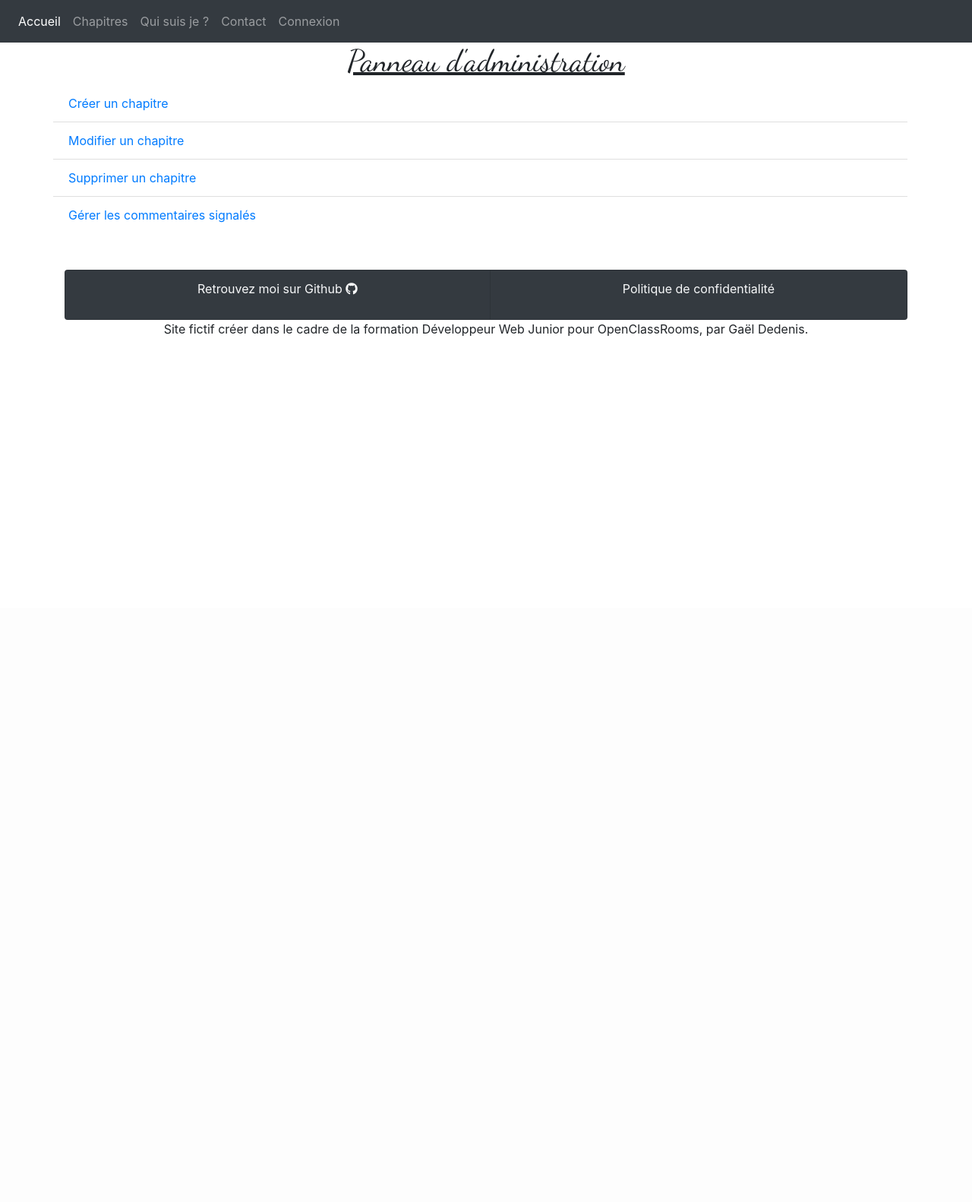
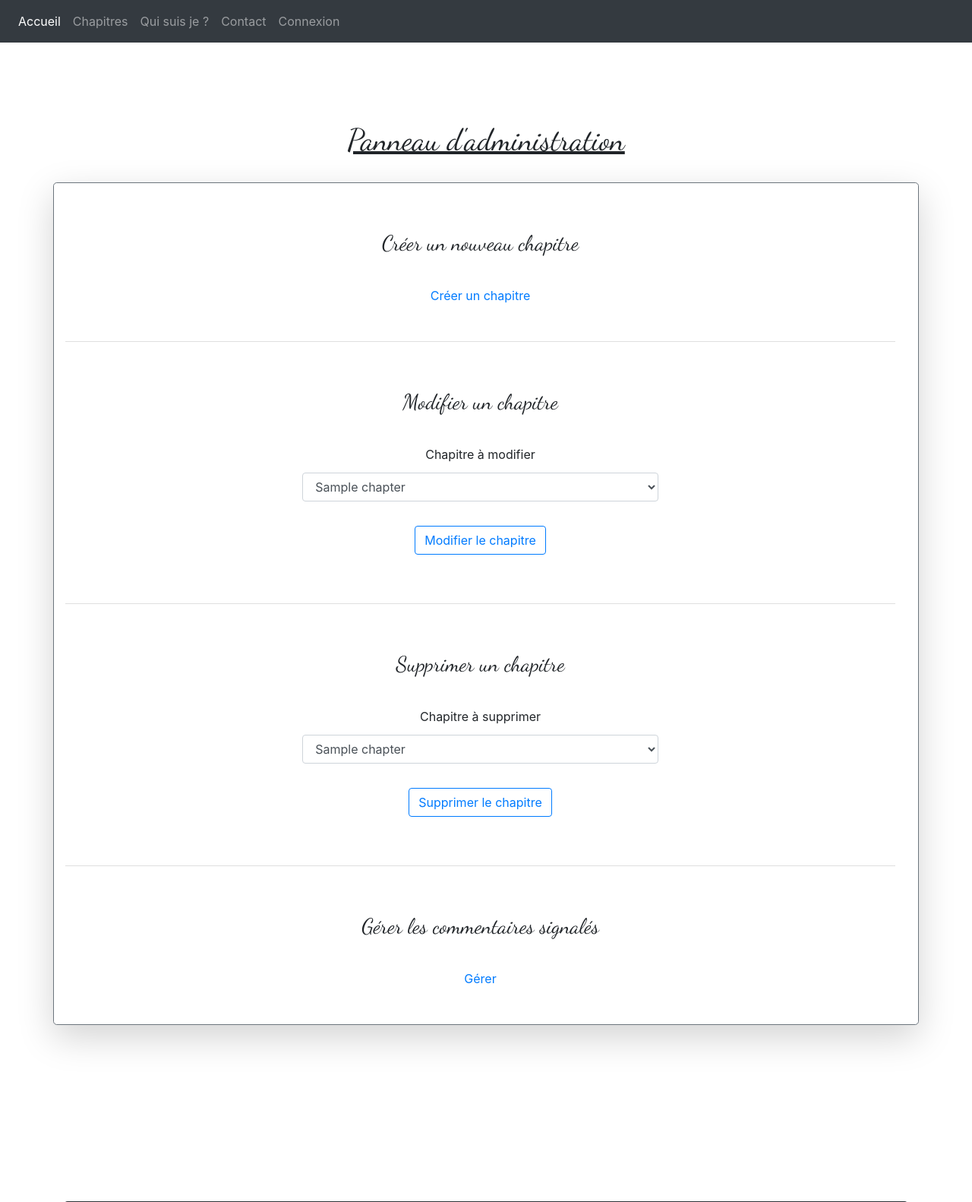
Before and after one commit to Gael-Dedenis/blog-jean-forteroche, a PHP site: template src/Views/backend/admin.twig in a window 1280 px wide. Shown: the top 1582 px of the page at 76% size. Before the commit the page ends 443 px from the top, so only its background shows below. Run offline with PHP 8.4, Linux system fonts and the light colour scheme; the template is opened without the code that fills it: most values are stand-ins (such as "Sample title", 1, 10 or a date in 2020); some libraries are stand-ins or nearby versions.

Commit message:
Corrections et modifications vue Admin

```diff
--- a/src/Views/backend/admin.twig
+++ b/src/Views/backend/admin.twig
@@ -8,30 +8,64 @@
 
 {% block header %}
 
-    <h1 class="mg-y text-center text-underline">Panneau d'administration</h1>
+    <h1 class="mg-y hight-margin text-center text-underline">Panneau d'administration</h1>
 
 {% endblock %}
 
 {% block content %}
 
-    <section>
+    <section class="container text-center hight-margin-b border border-secondary rounded-lg shadow-lg">
 
         <ul class="list-group list-group-flush container">
 
-            <li class="list-group-item">
+            <li class="list-group-item p-5">
+                <h3> Créer un nouveau chapitre</h3>
                 <a href="{{ url('posts!create') }}">Créer un chapitre</a>
             </li>
 
-            <li class="list-group-item">
-                <a href="{{ url('posts!modify') }}">Modifier un chapitre</a>
+            <li class="list-group-item p-5">
+                <h3>Modifier un chapitre</h3>
+                <form class="form-group" action="{{ url('posts!modify') }}" method="post">
+
+                    <div class="form-group col-6 offset-3">
+                        <label for="chapterSelect" class="mb-2">Chapitre à modifier</label>
+                        <select id="chapterSelect" class="form-control mt-1 mb-3">
+                        {% for chapter in chapters %}
+
+                            <option>
+                                {{ chapter.title }}
+                            </option>
+
+                        {% endfor %}
+                        </select>
+
+                    <button type="submit" class="btn btn-outline-primary mt-3">Modifier le chapitre</button>
+                </form>
             </li>
 
-            <li class="list-group-item">
-                <a href="{{ url('posts!delete') }}">Supprimer un chapitre</a>
+            <li class="list-group-item p-5">
+                <h3>Supprimer un chapitre</h3>
+                <form class="form-group" action="{{ url('posts!delete') }}" method="post">
+
+                    <div class="form-group col-6 offset-3">
+                        <label for="chapterSelect" class="mb-2">Chapitre à supprimer</label>
+                        <select id="chapterSelect" class="form-control mt-1 mb-3">
+                        {% for chapter in chapters %}
+
+                            <option>
+                                {{ chapter.title }}
+                            </option>
+
+                        {% endfor %}
+                        </select>
+
+                    <button type="submit" class="btn btn-outline-primary mt-3">Supprimer le chapitre</button>
+                </form>
             </li>
 
-            <li class="list-group-item">
-                <a href="{{ url('comments!delete') }}">Gérer les commentaires signalés</a>
+            <li class="list-group-item p-5">
+                <h3>Gérer les commentaires signalés</h3>
+                <a href="{{ url('comments!delete') }}">Gérer</a>
             </li>
 
         </ul>
```
